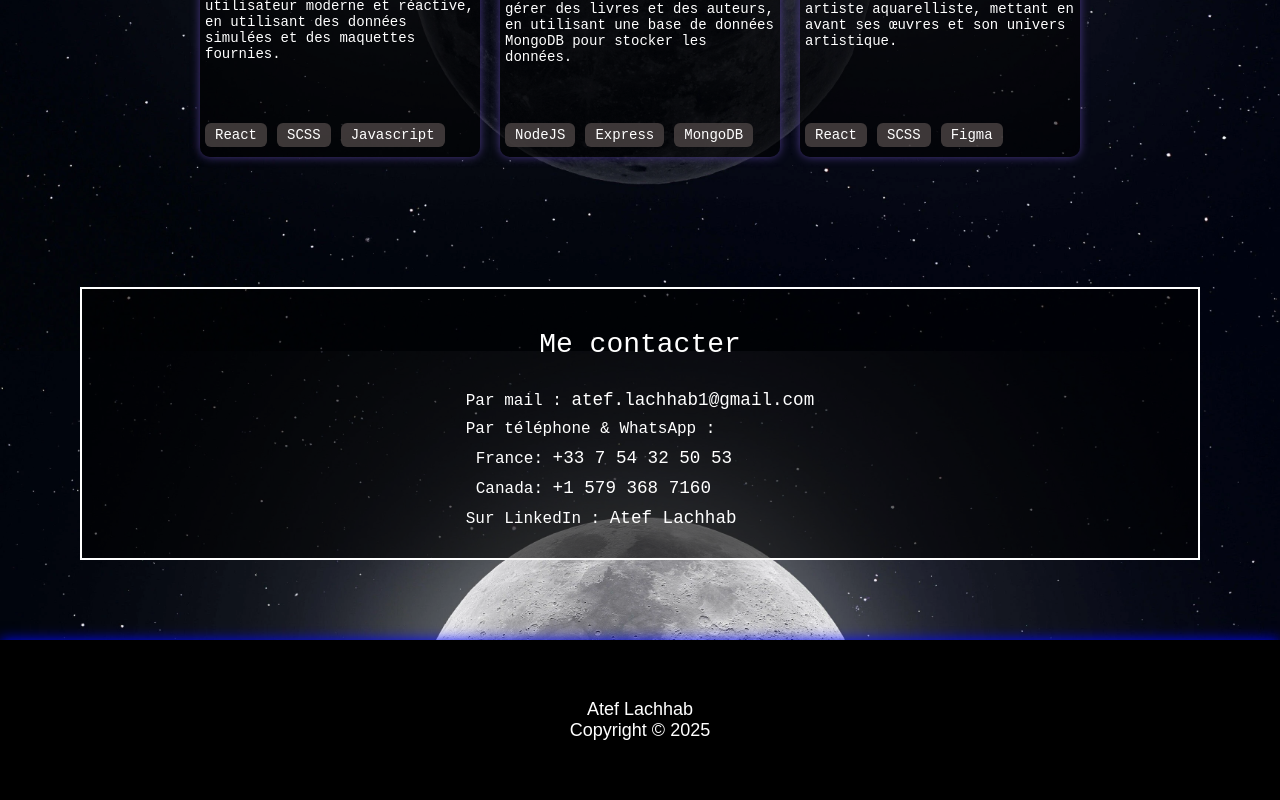
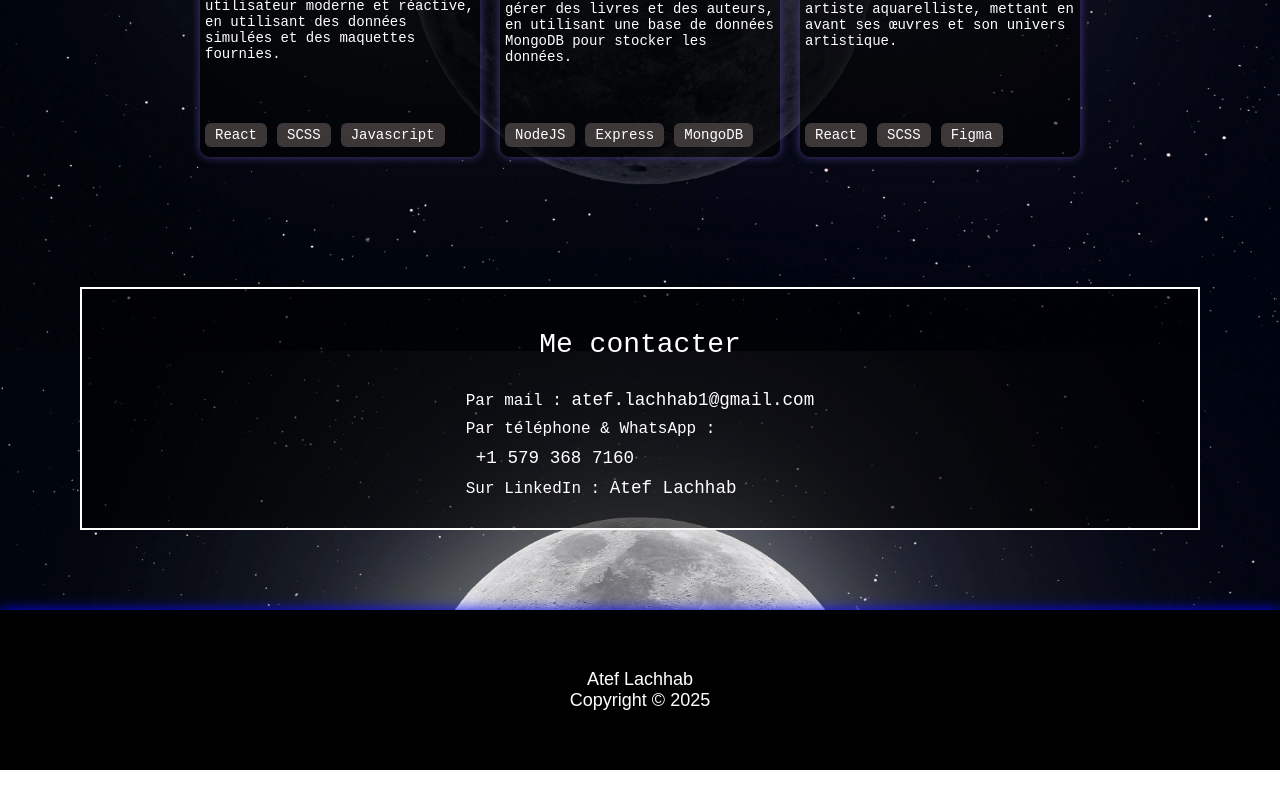
Before and after one commit to Kaazell/my-portfolio, a React (Vite) app: page / in a window 1280 px wide. Shown: the part 2049-2849 px from the top of the page. After the commit the page ends 2819 px from the top, so only its background shows below. Built offline with nearby package versions, Linux system fonts and the light colour scheme; a web font is replaced by a local one.

Commit message:
feat: Contact form update

```diff
--- a/src/components/Form/Form.tsx
+++ b/src/components/Form/Form.tsx
@@ -16,18 +16,20 @@
           Par téléphone & WhatsApp :
           <ul>
             <li>
-              France:{" "}
-              <a className={s.underline} href="tel:+33754325053">+33 7 54 32 50 53</a>
-            </li>
-            <li>
-              Canada:{" "}
-              <a className={s.underline} href="tel:+15793687160">+1 579 368 7160</a>
+              <a className={s.underline} href="tel:+15793687160">
+                +1 579 368 7160
+              </a>
             </li>
           </ul>
         </li>
         <li>
           Sur LinkedIn :{" "}
-          <a className={s.underline} href="https://www.linkedin.com/in/atef-lachhab" target="_blank" rel="noopener noreferrer">
+          <a
+            className={s.underline}
+            href="https://www.linkedin.com/in/atef-lachhab"
+            target="_blank"
+            rel="noopener noreferrer"
+          >
             Atef Lachhab
           </a>
         </li>
```
